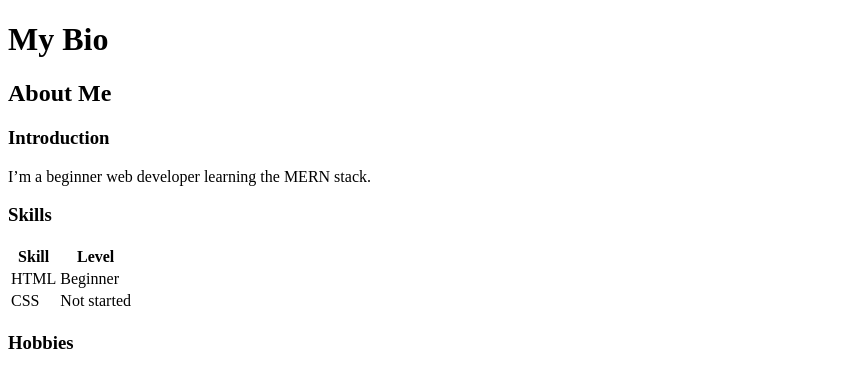
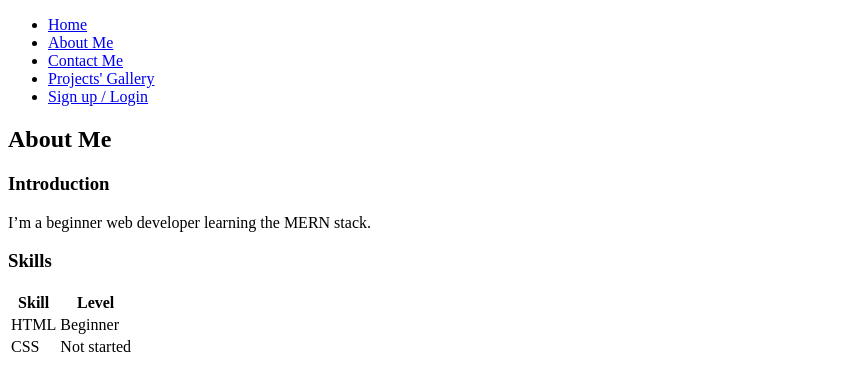
Before and after one commit to dominus0x1/Daily-Programming, a plain HTML site: page Week 01/Day 002/about_me.html in a window 1280 px wide. Shown: the top 369 px of the page, without its empty margins (0-841 px from the left). Drawn offline with Linux system fonts and the light colour scheme.

Commit message:
Update about_me.html

```diff
--- a/Week 01/Day 002/about_me.html
+++ b/Week 01/Day 002/about_me.html
@@ -9,7 +9,15 @@
 </head>
 <body>
     <header>
-        <h1>My Bio</h1>
+        <nav>
+            <ul>
+                <li><a href="#">Home</a></li>
+                <li><a href="about_me.html">About Me</a></li>
+                <li><a href="contact_us.html">Contact Me</a></li>
+                <li><a href="#">Projects' Gallery</a></li>
+                <li><a href="#">Sign up / Login</a></li>
+            </ul>
+        </nav>
     </header>
     <main>
         <article>
```
